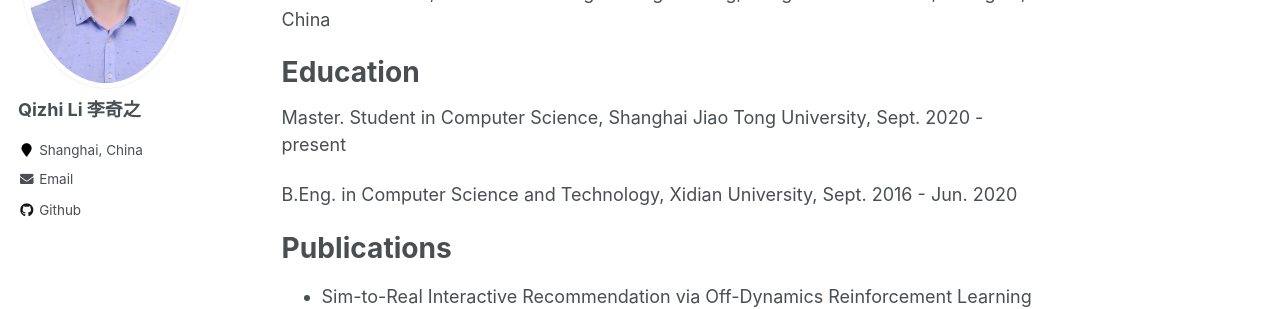
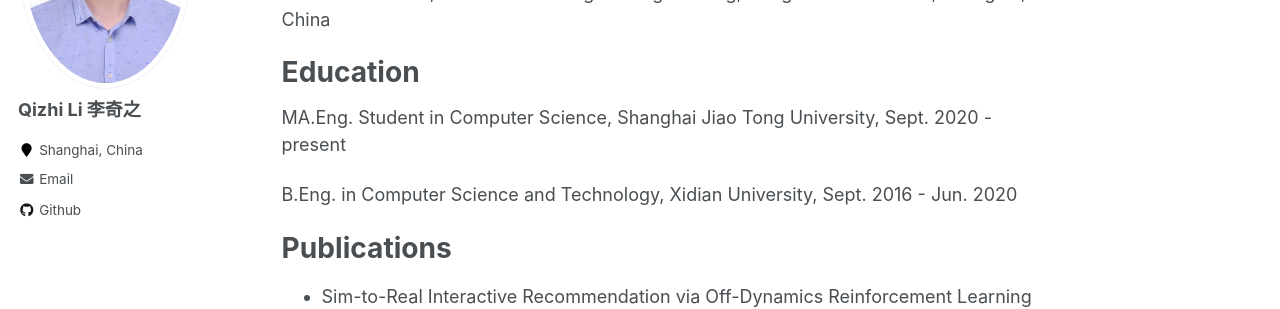
Before and after one commit to Ritchiegit/Ritchiegit.github.io, a Jekyll site: the page built from _pages/about.md, in a window 1280 px wide and 1239 px high. Shown: the part 286-595 px from the top of the window. Built offline with Jekyll 4.4.1, drawn with Linux system fonts in a browser that asks for light colours.

Commit message:
fix master

```diff
--- a/_pages/about.md
+++ b/_pages/about.md
@@ -13,7 +13,7 @@ I am a second-year master student in [John Hopcroft Center](https://jhc.sjtu.edu
 Office: Room 1119, No.1 Software Engineering Building, Dongchuan Road 800, Shanghai, China
 
 # Education
-Master. Student in Computer Science, Shanghai Jiao Tong University, Sept. 2020 - present
+MA.Eng. Student in Computer Science, Shanghai Jiao Tong University, Sept. 2020 - present
 
 B.Eng. in Computer Science and Technology, Xidian University, Sept. 2016 - Jun. 2020
 
```
